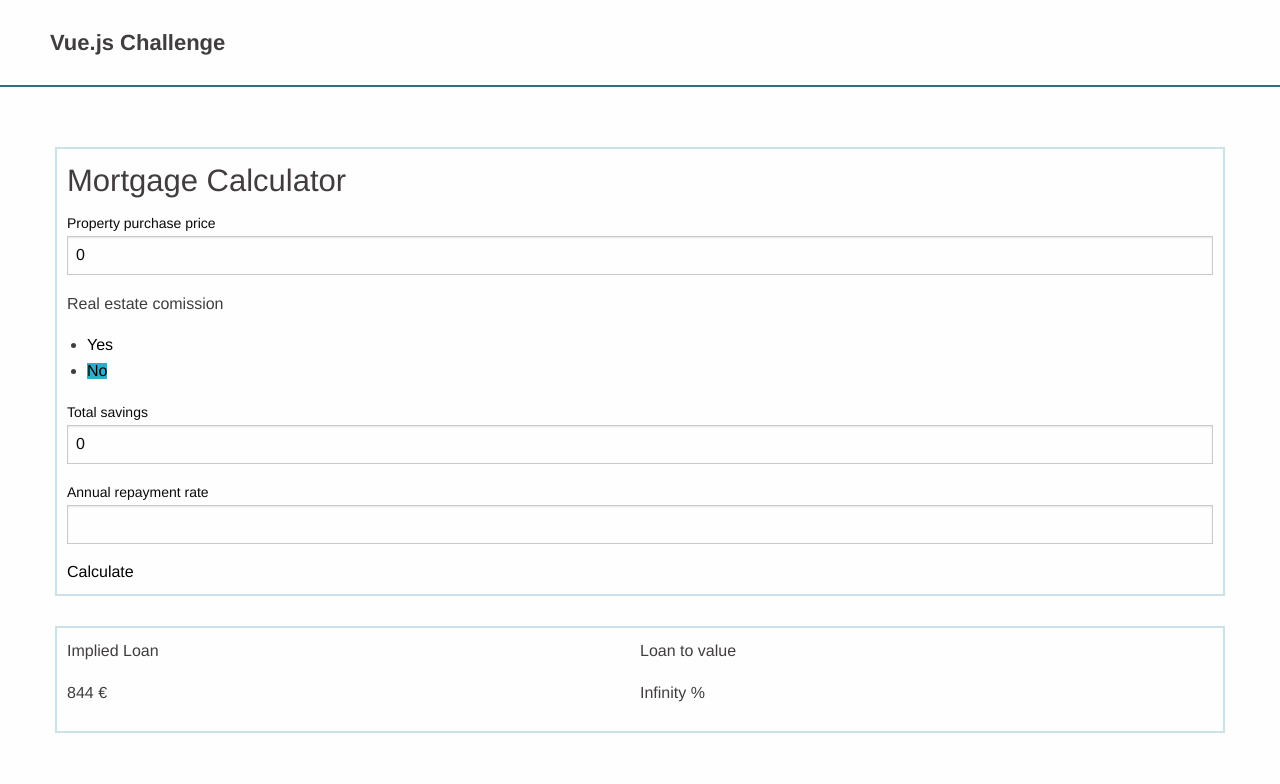
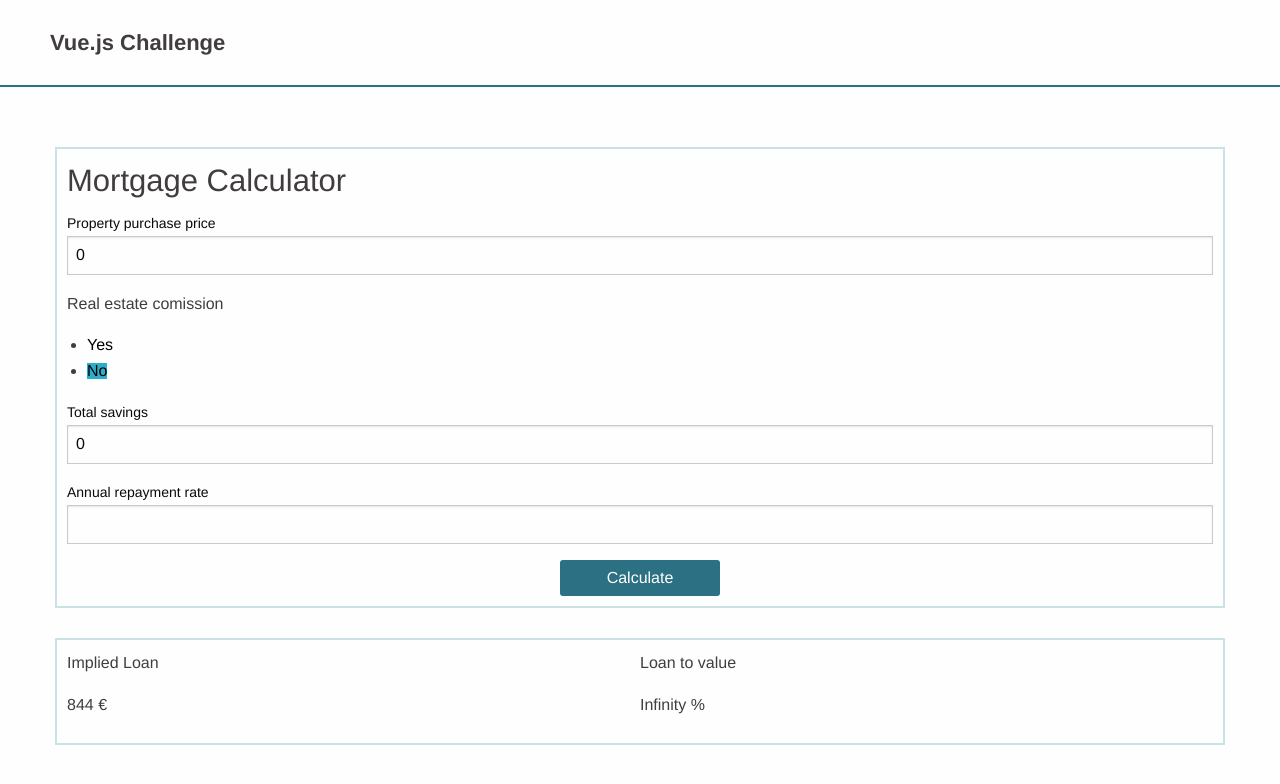
Before and after one commit to sofiapuch/mortgage-calculator, a Vue app: page / in a window 1280 px wide. Shown: the top 784 px of the page. Built offline with nearby package versions, Linux system fonts and the light colour scheme.

Commit message:
Fetch mock data due to not being able to do it from the given endpoint

```diff
--- a/src/components/MortgageCalculator.vue
+++ b/src/components/MortgageCalculator.vue
@@ -27,7 +27,9 @@
                 <label for="">Annual repayment rate</label>
                 <input type="text" />
             </div>
-            <button>Calculate</button>
+            <div class="mortgage-calculator__button-wrapper">
+                <button class="mortgage-calculator__button">Calculate</button>
+            </div>
         </form>
 
     </base-card>
@@ -46,6 +48,9 @@
 </template>
 
 <script>
+
+const BROKER_TAX = 0.0714;
+const CITY_TAX = 0.06;
 
 import RealEstateToggle from './RealEstateToggle.vue';
 
@@ -74,8 +79,9 @@ export default {
     },
     data() {
         return {
-            brokerTax: 0.0714, // TODO: move to global
-            cityTax: 0.06, // TODO: move to global
+            baseUrl: process.env.VUE_APP_BASE_URL,
+            brokerTax: BROKER_TAX,
+            cityTax: CITY_TAX,
             purchasePrice: 0,
             totalSavings: 0,
             realEstateCommission: false
@@ -103,8 +109,70 @@ export default {
     },
     methods: {
         submitForm() {
-            console.log('Form submitted');
+
+            // IMPORTANT: Server CORS issue - Data saved from request
+            // via Postman
+
+            // fetch("https://hypofriend.de/q", {
+            //     "headers": {
+            //         "accept": "*/*",
+            //         "accept-language": "en,de;q=0.9,cs;q=0.8",
+            //         "cache-control": "no-cache",
+            //         "content-type": "application/json",
+            //         "pragma": "no-cache",
+            //         "sec-fetch-dest": "empty",
+            //         "sec-fetch-mode": "cors",
+            //         "sec-fetch-site": "same-origin",
+            //     },
+            //     "referrer": "https://hypofriend.de",
+            //     "referrerPolicy": "same-origin",
+            //     "body": "{\"query\":\"query {root {rates_table(property_price: 340000, repayment: 2, loan_amount: 315664, years_fixed: [5,10,15,20,25,30])} }\"}",
+            //     "method": "POST",
+            //     "mode": "cors",
+            //     "credentials": "include"
+            // }).then(response => response.json()).then(data => console.log(data));
+
+            // Fetch the data from a mockData file saved on the public folder
+            fetch(this.baseUrl + 'mockData.json').then( (resolve) => {
+                if (resolve.ok) {
+                    return resolve.json();
+                }
+                throw new Error(resolve.status);
+            })
+            .then((response) => {
+                console.log("response: ", response);
+            });
         }
     }
 }
 </script>
+
+<style lang="scss" scoped>
+$button-primary-color: #2c7083;
+$button-hover-color: #dba879;
+
+.mortgage-calculator {
+
+    &__button-wrapper {
+        text-align: center;
+    }
+
+    &__button {
+        background: $button-primary-color;
+        border-radius: 3px;
+        color: #fff;
+        cursor: pointer;
+        min-width: 160px;
+        padding: 10px 20px;
+
+        &:hover {
+            background: $button-hover-color;
+            color: #413d3e;
+        }
+
+        @media screen and (max-width: 39.9375em) { // small only
+            width: 100%;
+        }
+    }
+}
+</style>
```
Also changed, not shown: public/mockData.json (added, +37 -0 lines), 1 other file (tests, documents, lock files or other folders).
